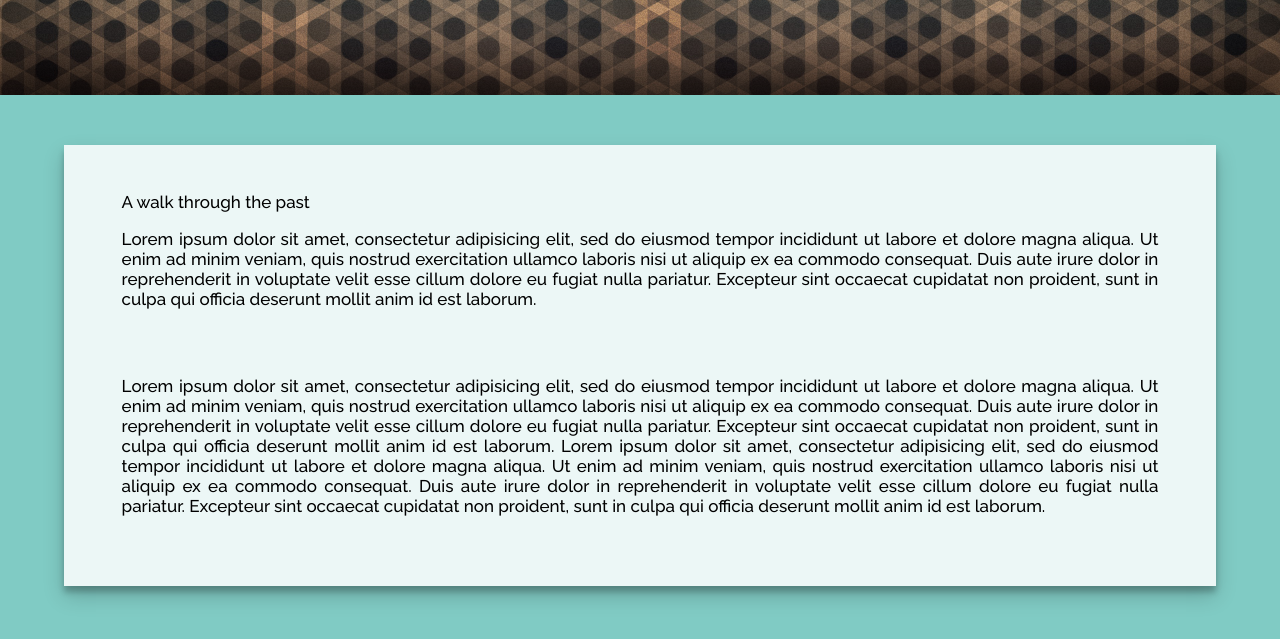
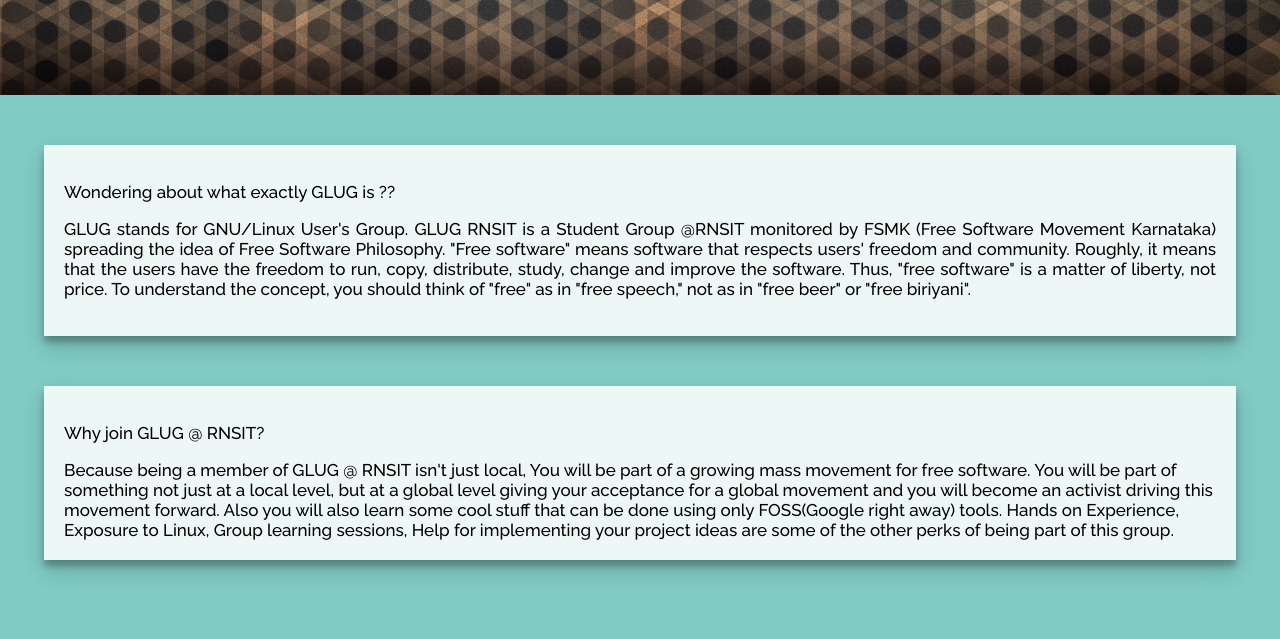
Before and after one commit to sanair96/glugpage, a plain HTML site: page index.html in a window 1280 px wide. Shown: the part 409-1048 px from the top of the page. Drawn offline with Linux system fonts and the light colour scheme; a web font is replaced by a local one.

Commit message:
Split divs

```diff
--- a/css/index.css
+++ b/css/index.css
@@ -17,7 +17,7 @@ html{
 .parallaxs{
 		background-image: url('../images/select.jpg');
 	background-size: cover;
-	background-repeat: no-repeat;
+	background-repeat:repeat;
 }
 #header{
 	font-family: 'Roboto Condensed', sans-serif;
@@ -93,6 +93,7 @@ font-family: 'Roboto Condensed', sans-serif;
 	transition: .3s ease;
 	/*transition: transform .1s;*/
 	overflow: hidden;
+	padding: 20px;
 	/*margin-bottom: 30px;*/
 }
 .container:hover{
@@ -128,6 +129,7 @@ font-family: 'Roboto Condensed', sans-serif;
 }
 .bottom{
 	margin-bottom: 50px;
+	margin-top: 50px;
 }
 #logo{
 	height: 180px;
--- a/index.html
+++ b/index.html
@@ -28,15 +28,9 @@
 			<p id="header">#FOSSilized</p>
 		</div>
 		<div class="content">
-		<div class="container">
-			<div id="left" class="container-fluid slabo">
-				<p class="slabo">A walk through the past</p>
-				<p class="slabo">Lorem ipsum dolor sit amet, consectetur adipisicing elit, sed do eiusmod
-				tempor incididunt ut labore et dolore magna aliqua. Ut enim ad minim veniam,
-				quis nostrud exercitation ullamco laboris nisi ut aliquip ex ea commodo
-				consequat. Duis aute irure dolor in reprehenderit in voluptate velit esse
-				cillum dolore eu fugiat nulla pariatur. Excepteur sint occaecat cupidatat non
-				proident, sunt in culpa qui officia deserunt mollit anim id est laborum.</p>
+			<div id="left" class="container slabo">
+				<h3 class="slabo">Wondering about what exactly GLUG is ??</h3>
+				<p class="slabo">GLUG stands for GNU/Linux User's Group. GLUG RNSIT is a Student Group @RNSIT monitored by FSMK (Free Software Movement Karnataka) spreading the idea of Free Software Philosophy. "Free software" means software that respects users' freedom and community. Roughly, it means that the users have the freedom to run, copy, distribute, study, change and improve the software. Thus, "free software" is a matter of liberty, not price. To understand the concept, you should think of "free" as in "free speech," not as in "free beer" or "free biriyani".</p>
 			</div>
 			<!-- <div id="right" class="col4">
 				<p>Upcoming Events</p>
@@ -47,21 +41,11 @@
 					<li>Placeholder</li>
 				</ul>
 			</div>
-			 --><div class="container-fluid slabo bottom">
-				Lorem ipsum dolor sit amet, consectetur adipisicing elit, sed do eiusmod
-				tempor incididunt ut labore et dolore magna aliqua. Ut enim ad minim veniam,
-				quis nostrud exercitation ullamco laboris nisi ut aliquip ex ea commodo
-				consequat. Duis aute irure dolor in reprehenderit in voluptate velit esse
-				cillum dolore eu fugiat nulla pariatur. Excepteur sint occaecat cupidatat non
-				proident, sunt in culpa qui officia deserunt mollit anim id est laborum.
-				Lorem ipsum dolor sit amet, consectetur adipisicing elit, sed do eiusmod
-				tempor incididunt ut labore et dolore magna aliqua. Ut enim ad minim veniam,
-				quis nostrud exercitation ullamco laboris nisi ut aliquip ex ea commodo
-				consequat. Duis aute irure dolor in reprehenderit in voluptate velit esse
-				cillum dolore eu fugiat nulla pariatur. Excepteur sint occaecat cupidatat non
-				proident, sunt in culpa qui officia deserunt mollit anim id est laborum.
-			</div>
-		</div>
+			 -->
+			 <div class="container slabo bottom">
+				<h3 class="slabo">Why join GLUG @ RNSIT?</h3>
+Because being a member of GLUG @ RNSIT isn't just local, You will be part of a growing mass movement for free software. You will be part of something not just at a local level, but at a global level giving your acceptance for a  global movement and you will become an activist driving this movement forward. Also you will also learn some cool stuff that can be done using only FOSS(Google right away) tools. Hands on Experience, Exposure to Linux, Group learning sessions, Help for implementing your project ideas are some of the other perks of being part of this group.
+				</div>
 		</div>
 	</div>
 	<script type="text/javascript" src="js/jquery.js"></script>
```
